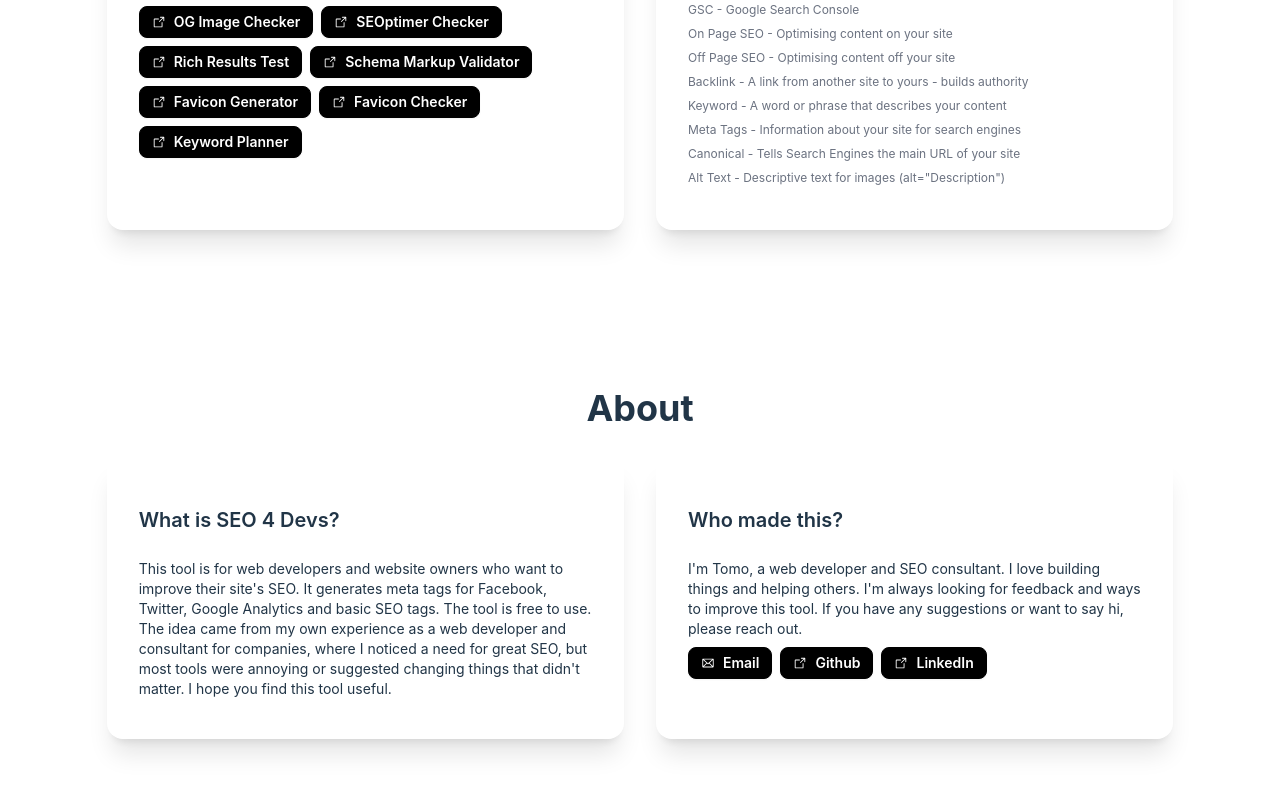
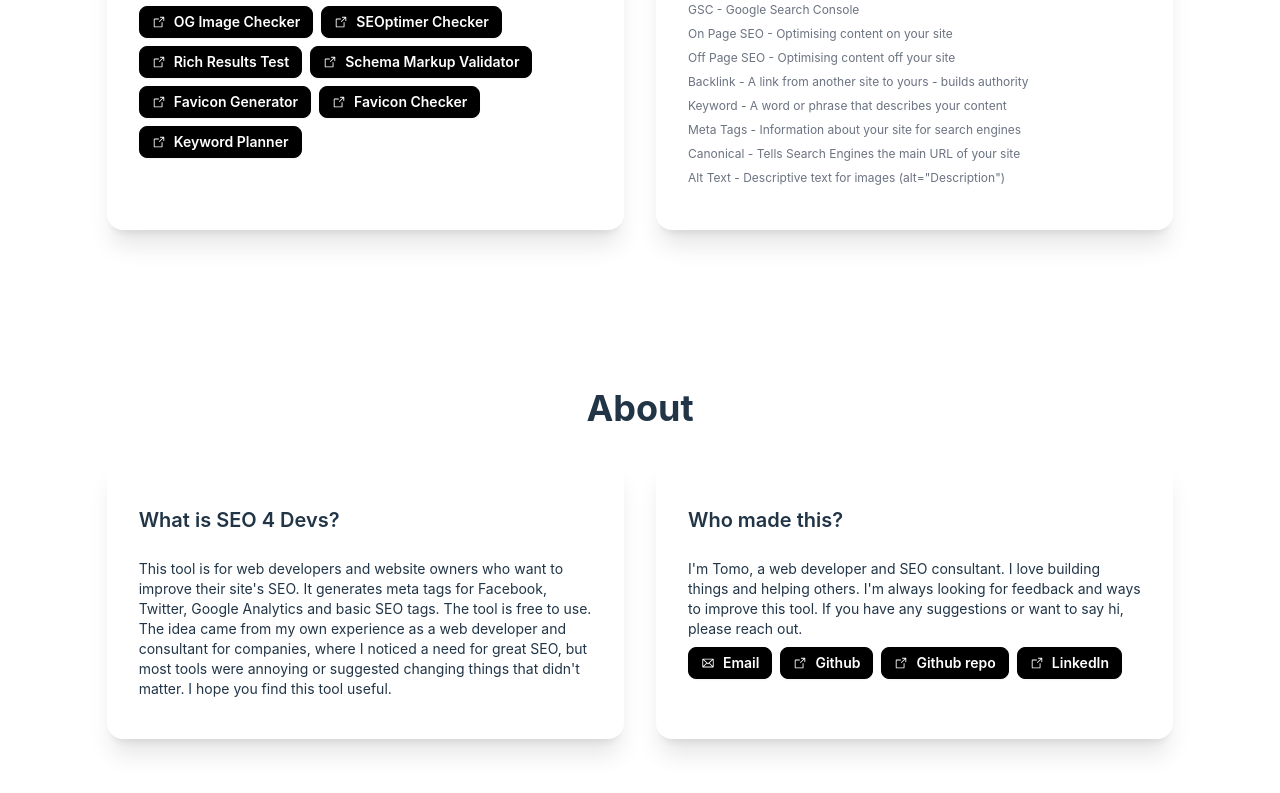
Before and after one commit to neontomo/seo-4-devs, a React (Vite) app: page / in a window 1280 px wide. Shown: the part 6406-7199 px from the top of the page. Built offline with nearby package versions, Linux system fonts and the light colour scheme.

Commit message:
adding readme

```diff
--- a/src/App.tsx
+++ b/src/App.tsx
@@ -872,6 +872,16 @@ function App() {
                       />
                       <Button
                         icon={<ArrowSquareOut />}
+                        text="Github repo"
+                        onClick={() =>
+                          window.open(
+                            'https://github.com/neontomo/seo-4-devs',
+                            '_blank'
+                          )
+                        }
+                      />
+                      <Button
+                        icon={<ArrowSquareOut />}
                         text="LinkedIn"
                         onClick={() =>
                           window.open(
```
